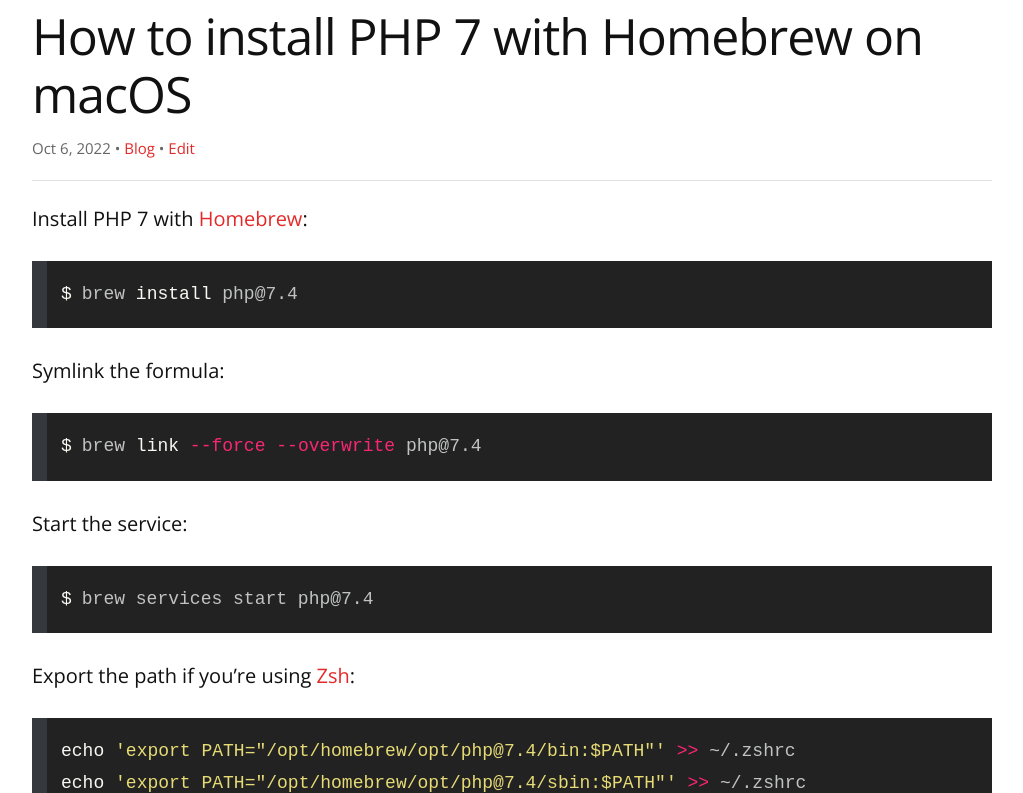
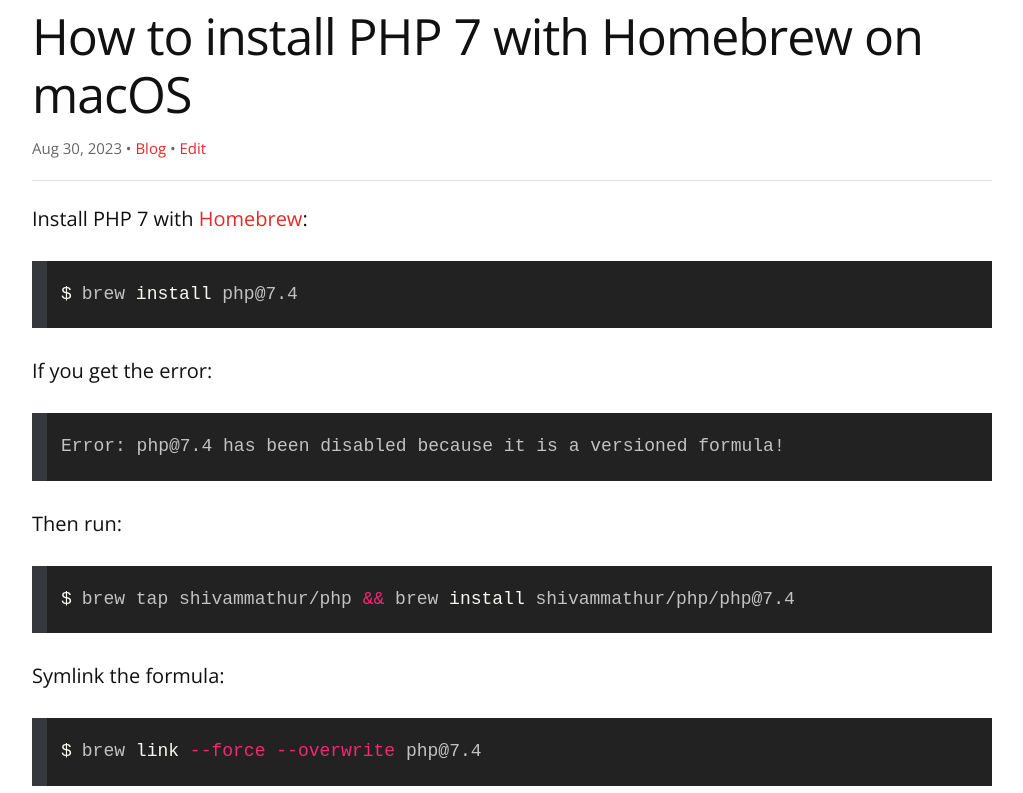
Before and after one commit to remarkablemark/remarkablemark.github.io, a Jekyll site: the page built from _posts/2022/2022-10-06-mac-brew-install-php-7.md, in a window 1280 px wide and 900 px high, cut to the strip 107-900 px from the top of the window. Shown: the whole strip, without its empty margins (128-1151 px from the left). Built offline with Jekyll 4.4.1, drawn with Linux system fonts in a browser that asks for light colours; comment, search, counter and statistics services are not loaded.

Commit message:
fix(posts): update "How to install PHP 7 with Homebrew on macOS"
Post: 2022-10-06-mac-brew-install-php-7.md

````diff
--- a/_posts/2022/2022-10-06-mac-brew-install-php-7.md
+++ b/_posts/2022/2022-10-06-mac-brew-install-php-7.md
@@ -2,6 +2,7 @@
 layout: post
 title: How to install PHP 7 with Homebrew on macOS
 date: 2022-10-06 14:00:02
+updated: 2023-08-30 11:56:40
 excerpt: How to install PHP 7 with Homebrew on macOS.
 categories: mac php brew
 ---
@@ -10,6 +11,18 @@
 
 ```sh
 brew install php@7.4
+```
+
+If you get the error:
+
+```
+Error: php@7.4 has been disabled because it is a versioned formula!
+```
+
+Then run:
+
+```sh
+brew tap shivammathur/php && brew install shivammathur/php/php@7.4
 ```
 
 Symlink the formula:
````
